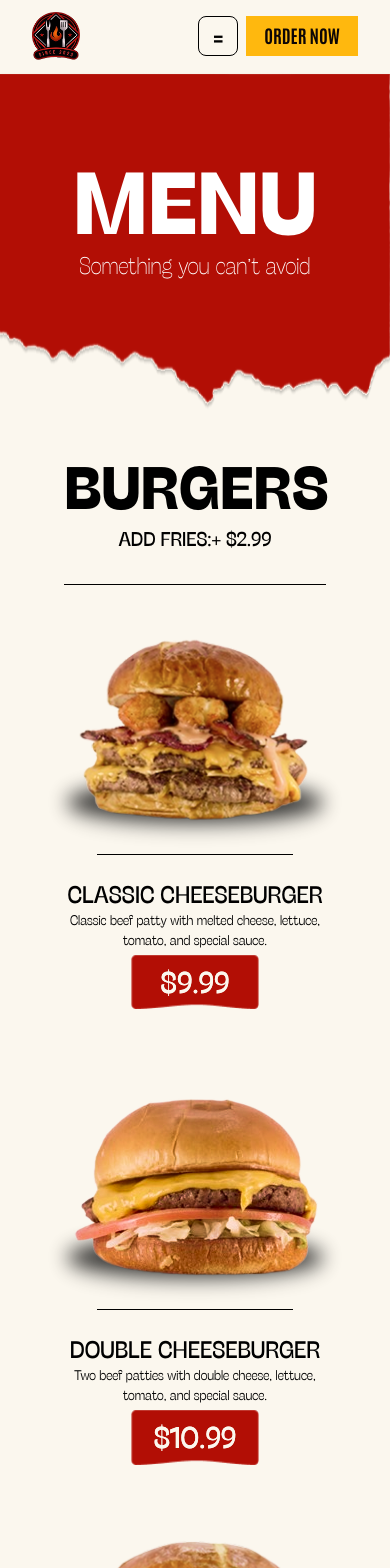
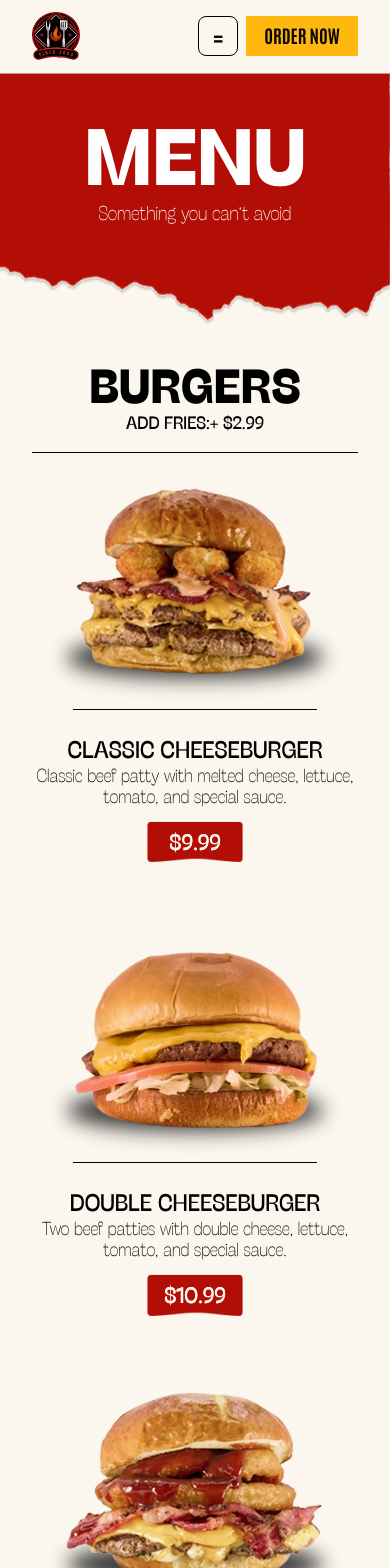
Before and after one commit to amxr21/blazin-grill, a React (Vite) app in the folder frontend/: page /menu in a window 390 px wide. Shown: the top 1568 px of the page. Built offline with nearby package versions, Linux system fonts and the light colour scheme.

Commit message:
update menu page mobile view

```diff
--- a/frontend/src/components/CategoryHeader.jsx
+++ b/frontend/src/components/CategoryHeader.jsx
@@ -1,8 +1,8 @@
 const CategoryHeader = ({category, addOns}) => {
     return (
-        <div className="header flex flex-col text-center border-b pb-8 uppercase mb-10">
-            <h2 className="text-6xl font-bold mb-2">{category}</h2>
-            <p className="text-xl font-normal font-[Stinger]">{addOns}</p>
+        <div className="header flex flex-col text-center border-b pb-4 lg:pb-8 uppercase mb-5 lg:mb-10">
+            <h2 className="text-5xl lg:text-6xl font-bold lg:mb-2">{category}</h2>
+            <p className="text-lg lg:text-xl font-normal font-[Stinger]">{addOns}</p>
         </div>
     )
 }
--- a/frontend/src/components/CategoryMeals.jsx
+++ b/frontend/src/components/CategoryMeals.jsx
@@ -2,7 +2,7 @@ import Meal from "./Meal"
 
 const CategoryMeals = ({meals}) => {
     return (
-        <div className="meals grid gap-16 md:grid-cols-2 lg:grid-cols-3 3xl:grid-cols-4 ">
+        <div className="meals grid gap-16 md:grid-cols-2 lg:grid-cols-3 3xl:grid-cols-4">
            {
             meals[1].map((meal, i) => {
                 return (
--- a/frontend/src/components/Meal.jsx
+++ b/frontend/src/components/Meal.jsx
@@ -8,7 +8,7 @@ const Meal = ({image, name, category, ingredients, price}) => {
         <div className="meal flex flex-col items-center">
 
             <div className={`meal-image ${category == 'sub' ? 'w-96' : 'w-fit'} relative flex flex-col items-center`}>
-                <img src={image} alt="" className=" z-50 w-fit h-full " />
+                <img src={image} alt="" className="z-50 w-fit h-full " />
 
                 <div className="absolute bottom-4 z-0 meal-shadow opacity-80 w-64 h-10 bg-black rounded-[50%] shadow-lg"></div>
             </div>
@@ -17,7 +17,7 @@ const Meal = ({image, name, category, ingredients, price}) => {
 
             <div className="h-24 text-center">
                 <h4 className="meal-name text-2xl font-normal uppercase">{name}</h4>
-                <p className="meal-name text-sm font-light">{ingredients}</p>
+                <p className="meal-name text-[1.18rem] lg:text-lg font-extralight">{ingredients}</p>
             </div>
             <div className="w-full flex justify-center gap-6">
                 {
--- a/frontend/src/components/MealPrice.jsx
+++ b/frontend/src/components/MealPrice.jsx
@@ -2,18 +2,18 @@ const MealPrice = ({priceLabel, price, number}) => {
     return number == 1
     ?
         <div>
-            <div className="relative min-w-fit flex items-center justify-center -mt-5 meal-price rounded-lg text-[#FBF7EE] ">
-                <img src={priceLabel} className="w-32" alt="" />
-                <p className="absolute font-[Stinger] font-normal text-3xl">{price}</p>
-                <p className="absolute font-[Stinger] font-normal text-3xl">{price}</p>
+            <div className="relative min-w-fit flex items-center justify-center -mt-2 lg:-mt-5 meal-price rounded-lg text-[#FBF7EE] ">
+                <img src={priceLabel} className="w-24 lg:w-32" alt="" />
+                <p className="absolute font-normal text-[1.4rem] lg:text-3xl">{price}</p>
+                <p className="absolute font-normal text-[1.4rem] lg:text-3xl">{price}</p>
             </div>
         </div>
     :
-        <div className="h-full relative min-w-fit flex flex-col gap-2 z-50 items-center justify-center -mt-5 meal-price rounded-lg text-[#FBF7EE] ">
-            <img src={priceLabel} className="w-28 h-24" alt="" />
+        <div className="h-full relative min-w-fit flex flex-col gap-2 z-50 items-center justify-center -mt-2 lg:-mt-5 meal-price rounded-lg text-[#FBF7EE] ">
+            <img src={priceLabel} className="w-24 lg:w-28 h-18 lg:h-24" alt="" />
             <div className="absolute text-center flex flex-col items-center justify-center">
-                <p className="font-[Stinger] text-[1.6rem] -mt-1">{price}</p>
-                <p className="font-[Stinger] uppercase text-[1rem] font-extralight ">{number} pcs</p>
+                <p className="text-[1.4rem] lg:text-[1.6rem] -mt-1">{price}</p>
+                <p className="uppercase text-[0.8rem] lg:text-[1rem] font-extralight">{number} pcs</p>
 
             </div>
         </div>
--- a/frontend/src/components/TopBanner.jsx
+++ b/frontend/src/components/TopBanner.jsx
@@ -4,11 +4,11 @@ const TopBanner = ({header, subheader}) => {
     return (
         <div className="top-banner relative -mb-10">
 
-            <img src={ShatteredPapaer} alt="" className="w-full h-96" />
+            <img src={ShatteredPapaer} alt="" className="w-full h-72 lg:h-96" />
 
-            <div className="absolute text-white top-0 left-0 px-8 w-full h-9/12 flex flex-col items-center justify-center">
-                <h2 className="header text-[5.5rem] font-bold uppercase">{header}</h2>
-                <p className="sub-header text-2xl font-extralight">{subheader}</p>
+            <div className="absolute text-white top-0 left-0 px-8 w-full h-8/12 lg:h-9/12 flex flex-col items-center justify-center">
+                <h2 className="header text-[5rem] lg:text-[5.5rem] font-bold uppercase">{header}</h2>
+                <p className="sub-header text-xl lg:text-2xl font-extralight">{subheader}</p>
 
             </div>
         </div>
--- a/frontend/src/sections/menu/Categories.jsx
+++ b/frontend/src/sections/menu/Categories.jsx
@@ -9,7 +9,7 @@ const Categories = () => {
             {
                 menu.map((group, i) => {
                     return (
-                        <div key={i} className="category px-16 mt-10 mb-40">
+                        <div key={i} className="category px-8 lg:px-16 mt-10 mb-40">
 
                             <CategoryHeader
                                 category={group['category']}
```
